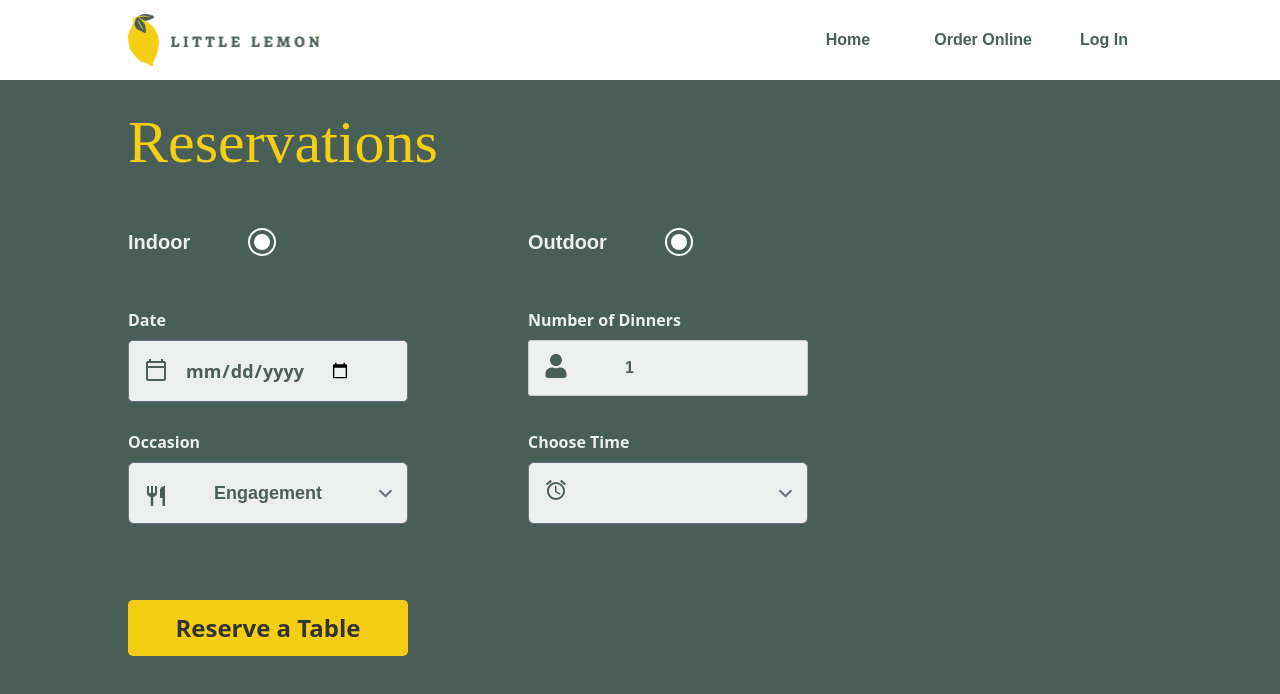
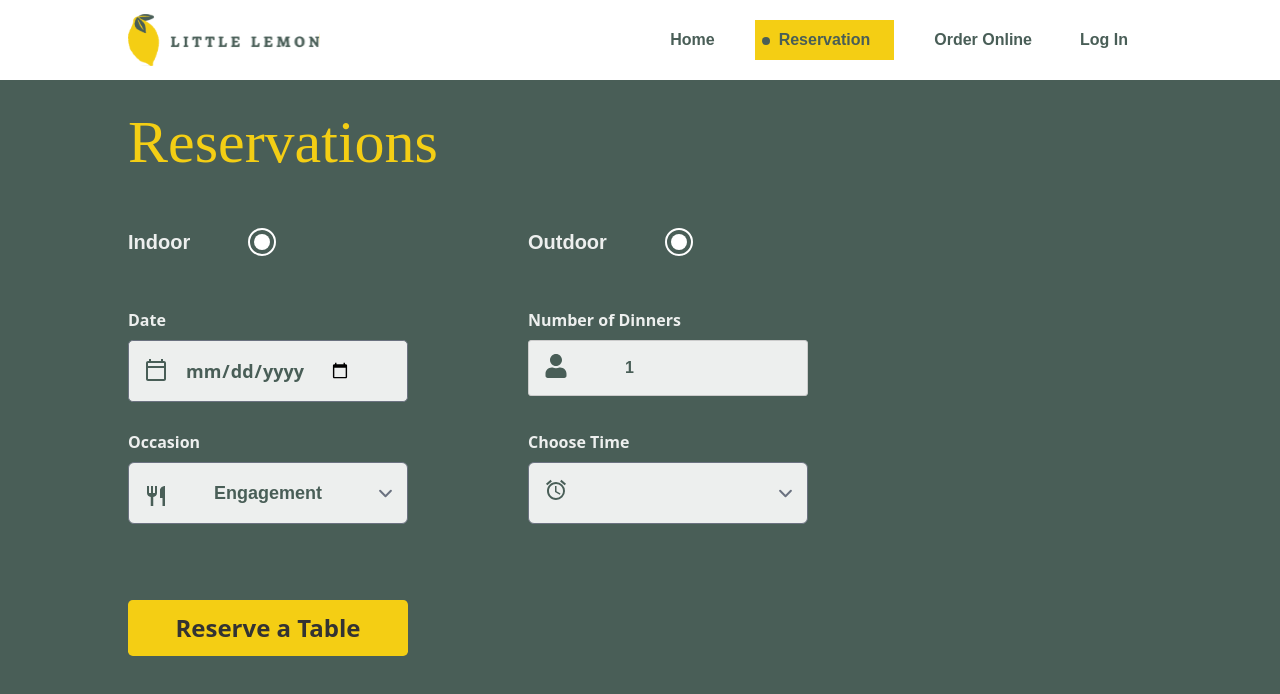
Before and after one commit to matusalab-dev/Little-Lemon-Table-Reservation-Web-App, a React (Vite) app: page /reserve in a window 1280 px wide. Shown: the top 694 px of the page. Built offline with nearby package versions, Linux system fonts and the light colour scheme.

Commit message:
add navItem to the Reserve page Navbar

```diff
--- a/src/components/CommonNavBar.jsx
+++ b/src/components/CommonNavBar.jsx
@@ -40,11 +40,11 @@ export const CommonNavbar = () => {
             Home
           </NavLinkList>
 
-          {/* <NavLinkList
+          <NavLinkList
             title="Reservation"
             to="/reserve"
             className="flex lg:hidden"
-          /> */}
+          />
 
           <NavLinkList
             title="Order Online"
@@ -81,7 +81,7 @@ export const CommonNavbar = () => {
           {/* rendering the Mobile Nav List */}
 
           <NavLinkList title="Home" to="/" className="flex " />
-          {/* <NavLinkList title="Reservation" to="/reserve" className="flex " /> */}
+          <NavLinkList title="Reservation" to="/reserve" className="flex " />
 
           <NavLinkList title="Order Online" to="/order" className="flex " />
           <NavLinkList title="Log In" to="/log-in" className="flex " />
```
